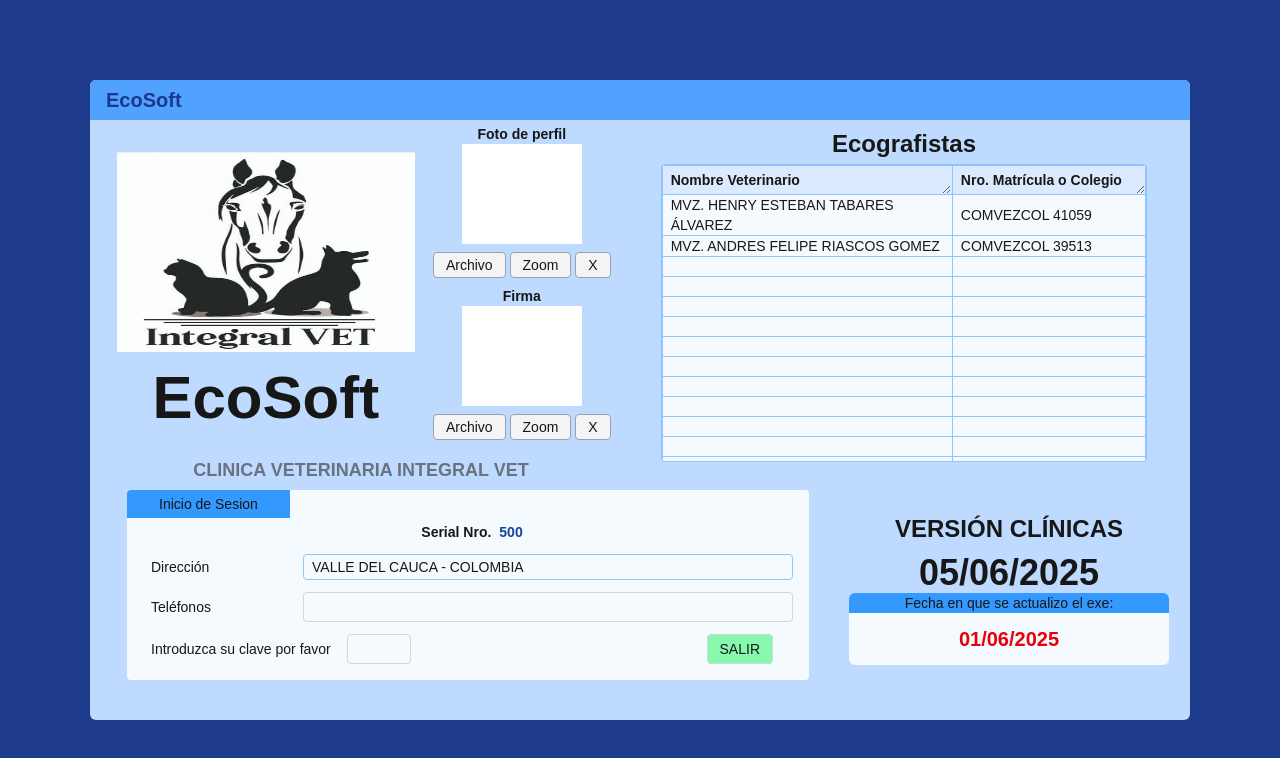
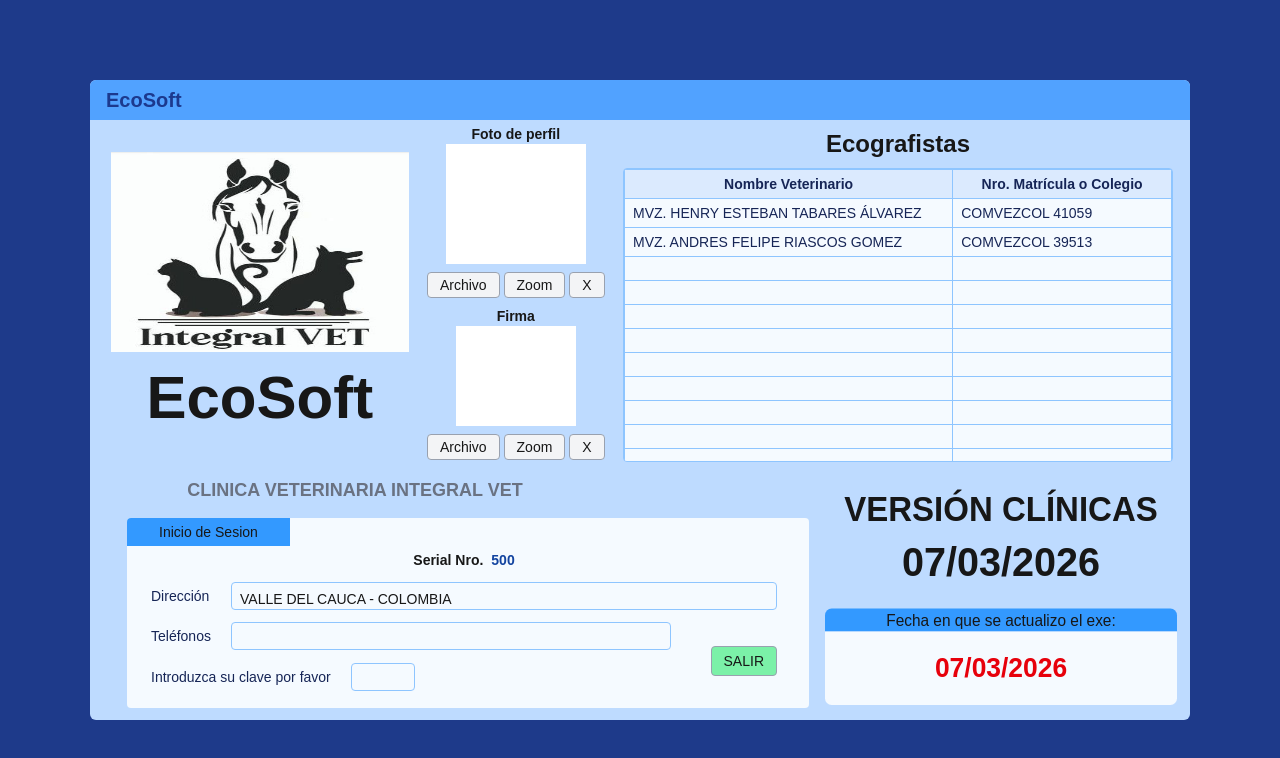
Before and after one commit to edujlulo/echo-soft, a Next.js app: page / in a window 1280 px wide. Shown: the top 758 px of the page. Built offline with nearby package versions, Linux system fonts and the light colour scheme.

Commit message:
Complete Login Page layout
Finish login page elements styles

```diff
--- a/app/dashboard/patient/[id]/page.tsx
+++ b/app/dashboard/patient/[id]/page.tsx
@@ -0,0 +1,3 @@
+export default function PatientPage({ params }: { params: { id: string } }) {
+  return <div>Paciente {params.id}</div>;
+}
--- a/app/layout.tsx
+++ b/app/layout.tsx
@@ -10,10 +10,11 @@
 export default function RootLayout({ children }: { children: ReactNode }) {
   return (
     <html lang="en">
-      <body className="bg-gray-100 flex flex-col min-h-screen">
-        {/* Contenido centrado verticalmente */}
-        <main className="flex-1 flex justify-center items-center">
-          {children}
+      <body className="flex flex-col min-h-screen">
+        {/* Main container that allows scrolling when the viewport is smaller */}
+        <main className="flex-1 flex overflow-auto">
+          {/* Wrapper that centers the content only if there is enough space */}
+          <div className="m-auto">{children}</div>
         </main>
       </body>
     </html>
--- a/app/page.tsx
+++ b/app/page.tsx
@@ -1,6 +1,7 @@
 "use client";
 
 import Button from "@/components/Button";
+import LabeledInput from "@/components/LabeledInput";
 import Navbar from "@/components/Navbar";
 import { useRouter } from "next/navigation";
 
@@ -13,7 +14,7 @@
       </div>
 
       {/* =============== Top sections ================= */}
-      <div className="flex flex-row gap-2">
+      <div className="flex flex-row gap-2 mb-7 mr-3">
         {/* First Section */}
         <div className="w-[520px] h-[370px] flex flex-col gap-2">
           <div className="flex flex-row gap-2">
@@ -33,7 +34,7 @@
               <img
                 src="images/BLANK.JPG"
                 alt="Profile photo"
-                className="w-[120px] h-[100px]"
+                className="w-[140px] h-[120px]"
               />
               <div className="my-2 space-x-1 text-sm">
                 <Button>Archivo</Button>
@@ -64,50 +65,55 @@
         </div>
 
         {/* Second Section */}
-        <div className="w-[550px] h-[350px] py-2 flex flex-col gap-1 items-center">
-          <h2 className="text-2xl font-bold">Ecografistas</h2>
+        <div className="w-[550px] h-[350px] py-2 flex flex-col items-center">
+          <h2 className="text-2xl font-bold mb-2">Ecografistas</h2>
 
-          {/* Contenedor scroll vertical fijo */}
-          <div className="overflow-y-auto overflow-x-hidden border border-blue-300 rounded">
-            <table className=" border-collapse table-fixed">
-              <thead>
-                <tr className="bg-blue-100">
+          {/* Contenedor scroll vertical */}
+          <div className="overflow-y-auto w-full border border-blue-300 rounded">
+            <table className="border-collapse table-fixed w-full text-sm text-blue-950">
+              <thead className="bg-blue-100">
+                <tr>
                   <th
-                    className="border border-blue-300 px-2 py-1 text-left align-top resize-x overflow-hidden"
+                    className="border border-blue-300 px-2 py-1 text-center align-middle"
                     style={{ width: "60%" }}
                   >
                     Nombre Veterinario
                   </th>
                   <th
-                    className="border border-blue-300 px-2 py-1 text-left align-top resize-x overflow-hidden"
+                    className="border border-blue-300 px-2 py-1 text-center align-middle"
                     style={{ width: "40%" }}
                   >
                     Nro. Matrícula o Colegio
                   </th>
                 </tr>
               </thead>
-              <tbody className="text-sm">
-                <tr className="bg-[#f5faff] h-5">
-                  <td className="border border-blue-300 px-2">
-                    MVZ. HENRY ESTEBAN TABARES ÁLVAREZ
+              <tbody>
+                {/* Filas de datos */}
+                {[
+                  {
+                    nombre: "MVZ. HENRY ESTEBAN TABARES ÁLVAREZ",
+                    matricula: "COMVEZCOL 41059",
+                  },
+                  {
+                    nombre: "MVZ. ANDRES FELIPE RIASCOS GOMEZ",
+                    matricula: "COMVEZCOL 39513",
+                  },
+                ].map((item, index) => (
+                  <tr key={index} className="bg-[#f5faff] h-6">
+                    <td className="border border-blue-300 px-2 py-1 align-middle">
+                      {item.nombre}
                     </td>
-                  <td className="border border-blue-300 px-2">
-                    COMVEZCOL 41059
+                    <td className="border border-blue-300 px-2 py-1 align-middle">
+                      {item.matricula}
                     </td>
                   </tr>
-                <tr className="bg-[#f5faff] h-5">
-                  <td className="border border-blue-300 px-2">
-                    MVZ. ANDRES FELIPE RIASCOS GOMEZ
-                  </td>
-                  <td className="border border-blue-300 px-2">
-                    COMVEZCOL 39513
-                  </td>
-                </tr>
+                ))}
+
                 {/* Filas vacías */}
-                {Array.from({ length: 11 }).map((_, i) => (
-                  <tr key={i} className="bg-[#f5faff] h-5">
-                    <td className="border border-blue-300 px-2"></td>
-                    <td className="border border-blue-300 px-2"></td>
+                {Array.from({ length: 9 }).map((_, i) => (
+                  <tr key={i} className="bg-[#f5faff] h-6">
+                    <td className="border border-blue-300 px-2 py-1 align-middle"></td>
+                    <td className="border border-blue-300 px-2 py-1 align-middle"></td>
                   </tr>
                 ))}
               </tbody>
@@ -118,52 +124,56 @@
 
       {/* =============== Bottom sections ================= */}
 
-      <div className="w-full flex flex-row gap-6 mb-2 items-center justify-center">
+      <div className="w-full flex flex-row gap-6 items-center justify-center">
         {/* Third Section */}
-        <div className="w-[62%] bg-[#f5faff] relative rounded p-4 mx-4 ">
+        <div className="w-[62%] bg-[#f5faff] relative rounded p-4 mx-2 ">
           <div className="absolute top-0 left-0 bg-[#3399ff] px-8 py-1 rounded-tr-none rounded-bl-none rounded-tl rounded-br-0 text-sm">
             Inicio de Sesion
           </div>
-          <form className="mt-4 space-y-3">
+          <form className="mt-4 space-y-3 mr-4">
             <div className="flex justify-center items-center">
               <label className="font-bold px-2">Serial Nro.</label>
               <span className="text-[#1344a0] font-bold">500</span>
             </div>
-            <div className="flex items-center">
-              <label className="px-2 w-40">Dirección</label>
-              <input
-                className="flex-1 border border-blue-300 px-2 py-0.5 text-sm rounded"
+
+            <LabeledInput
               defaultValue="VALLE DEL CAUCA - COLOMBIA"
               disabled={true}
-              />
-            </div>
-            <div className="flex items-center">
-              <label className="px-2 w-40">Teléfonos</label>
-              <input className="flex-1 border border-gray-300 p-1 rounded" />
-            </div>
-            <div className="flex items-center justify-between">
-              <label className="px-2">Introduzca su clave por favor</label>
-              <input
-                id="inputPasswordThirdSection"
-                className="border border-gray-300 p-1 w-16 rounded ml-2"
-              />
-              <button className="ml-auto mr-5 px-3 py-1 bg-[#86f9ae] border border-gray-300 rounded">
+            >
+              Dirección
+            </LabeledInput>
+
+            <LabeledInput disabled={true} inputClassName="flex-none w-110">
+              Teléfonos
+            </LabeledInput>
+
+            <div className="flex flex-row">
+              <LabeledInput
+                labelClassName="w-52"
+                inputClassName="flex-none w-16"
+              >
+                Introduzca su clave por favor
+              </LabeledInput>
+
+              <Button className="ml-auto px-3 py-1 bg-green-300 border border-gray-50 hover:bg-green-400 relative -translate-y-4">
                 SALIR
-              </button>
+              </Button>
             </div>
           </form>
         </div>
 
         {/* Fourth Section */}
-        <div className="flex flex-col items-center justify-center text-center col-span-1 mt-2">
-          <p className="text-2xl font-bold m-0">VERSIÓN CLÍNICAS</p>
-          <p className="text-4xl font-bold mt-2">05/06/2025</p>
+        <div className="flex flex-col items-center justify-center text-center -translate-y-4 scale-y-115 scale-x-110 ">
+          <p className="text-3xl font-bold m-0">VERSIÓN CLÍNICAS</p>
+          <p className="text-4xl font-bold mt-2">07/03/2026</p>
+          <div className="mt-5">
             <p className="bg-[#3399ff] w-[320px] rounded-t-md m-0">
               Fecha en que se actualizo el exe:
             </p>
-          <p className="bg-[#f5faff] text-red-600 text-xl font-semibold w-[320px] rounded-b-md m-0 py-3">
-            01/06/2025
+            <p className="bg-[#f5faff] text-red-600 text-2xl font-semibold w-[320px] rounded-b-md m-0 py-4">
+              07/03/2026
             </p>
+          </div>
         </div>
       </div>
     </div>
--- /dev/null
+++ b/components/LabeledInput.tsx
@@ -0,0 +1,28 @@
+interface Props {
+  children: React.ReactNode;
+  labelClassName?: string;
+  inputClassName?: string;
+  defaultValue?: string;
+  disabled?: boolean;
+}
+
+export default function LabeledInput({
+  children,
+  labelClassName,
+  inputClassName,
+  defaultValue,
+  disabled = false,
+}: Props) {
+  return (
+    <div className="flex items-center text-sm">
+      <label className={`px-2 w-22 text-blue-950 ${labelClassName}`}>
+        {children}
+      </label>
+      <input
+        className={`flex-1 border border-blue-300 px-2 pt-1.5 rounded focus:outline-none focus:border-red-500  focus:bg-amber-100 ${inputClassName}`}
+        defaultValue={defaultValue}
+        disabled={disabled}
+      />
+    </div>
+  );
+}
```
Also changed, not shown: components/Input.tsx (deleted). Lines whose indentation alone changed are shown as unchanged.
